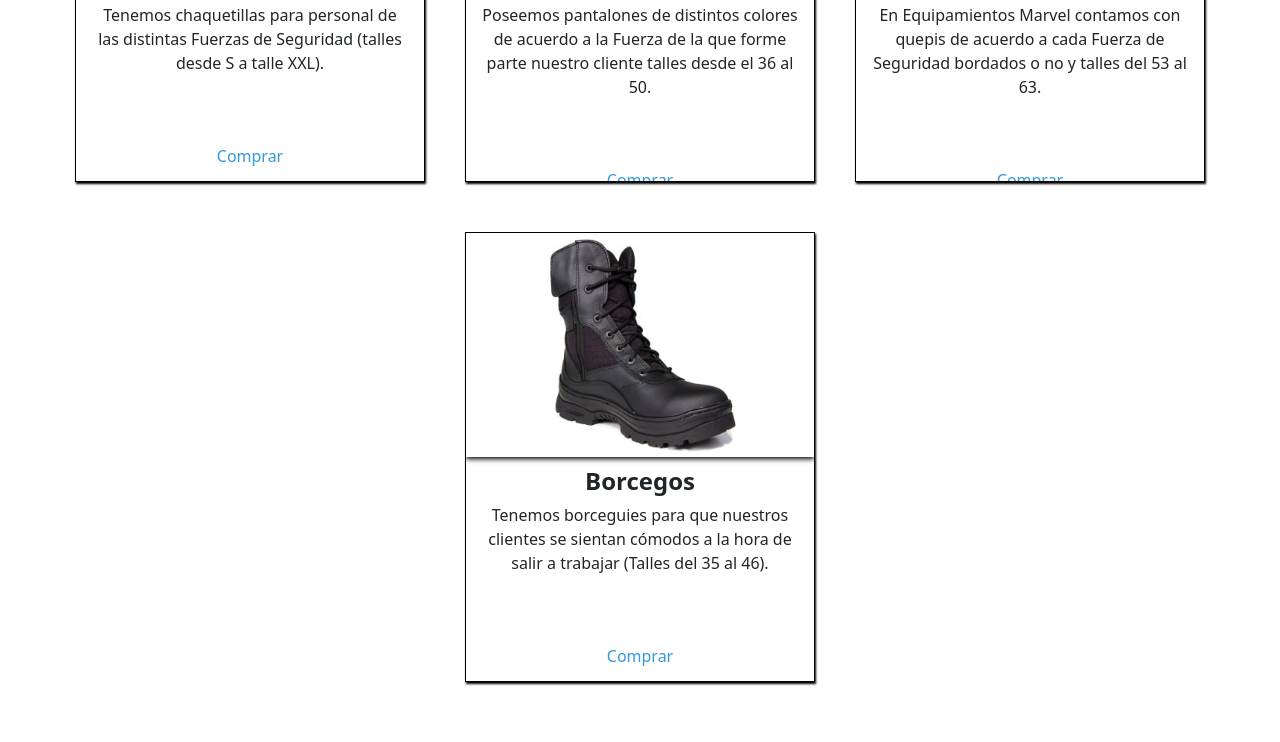
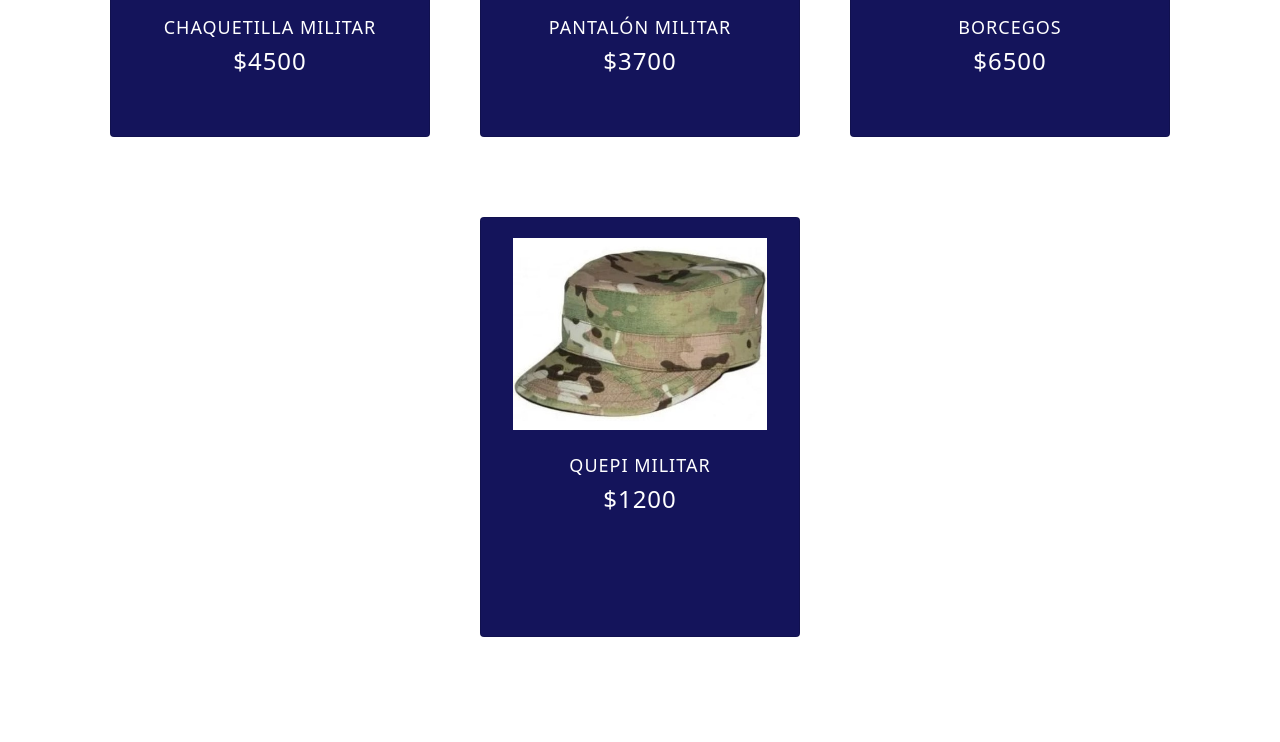
Before and after one commit to uri21199/Equipamientos-Marvel, a website: page ffaa.html in a window 1280 px wide. Shown: the part 786-1528 px from the top of the page. After the commit the page ends 1478 px from the top, so only its background shows below. Drawn offline with nearby package versions, Linux system fonts and the light colour scheme.

Commit message:
Cards actualizadas

```diff
--- a/ffaa.html
+++ b/ffaa.html
@@ -101,32 +101,48 @@
 
 <section class="cards">
 
-    <div class="cardsItems">
-        <img src="images/ffaa/chaquetilla-1.jpg" alt="Chaquetilla Mimetizada">
-        <h4>Chaquetillas</h4>
-        <p>Tenemos chaquetillas para personal de las distintas Fuerzas de Seguridad (talles desde S a talle XXL).</p>
-        <a href="#">Comprar</a>
+    <div class="card">
+        <div class="img">
+            <img src="images/ffaa/chaquetilla-1.jpg" alt="">
+        </div>
+        <div class="content">
+            <h3>Chaquetilla Militar</h3>
+            <h2 class="precio">$4500</h2>
+            <a href="#" class="comprar">Comprar</a>
+        </div>
     </div>
 
-    <div class="cardsItems">
-        <img src="images/ffaa/pantalon-1.jpg" alt="Pantalon Mimetizado">
-        <h4>Pantalones</h4>
-        <p>Poseemos pantalones de distintos colores de acuerdo a la Fuerza de la que forme parte nuestro cliente talles desde el 36 al 50.</p>
-        <a href="#">Comprar</a>
+    <div class="card">
+        <div class="img">
+            <img src="images/ffaa/pantalon-1.jpg" alt="">
+        </div>
+        <div class="content">
+            <h3>Pantalón Militar</h3>
+            <h2 class="precio">$3700</h2>
+            <a href="#" class="comprar">Comprar</a>
+        </div>
     </div>
 
-    <div class="cardsItems">
-        <img src="images/ffaa/quepi-1.jpg" alt="Quepi Mimetizado">
-        <h4>Quepi</h4>
-        <p>En Equipamientos Marvel contamos con quepis de acuerdo a cada Fuerza de Seguridad bordados o no y talles del 53 al 63.</p>
-        <a href="#">Comprar</a>
+    <div class="card">
+        <div class="img">
+            <img src="images/ffaa/borcegos-1.jpg" alt="">
+        </div>
+        <div class="content">
+            <h3>Borcegos</h3>
+            <h2 class="precio">$6500</h2>
+            <a href="#" class="comprar">Comprar</a>
+        </div>
     </div>
 
-    <div class="cardsItems">
-        <img src="images/ffaa/borcegos-1.jpg" alt="Borcegos">
-        <h4>Borcegos</h4>
-        <p>Tenemos borceguies para que nuestros clientes se sientan cómodos a la hora de salir a trabajar (Talles del 35 al 46).</p>
-        <a href="#">Comprar</a>
+    <div class="card">
+        <div class="img">
+            <img src="images/ffaa/quepi-1.jpg" alt="">
+        </div>
+        <div class="content">
+            <h3>Quepi Militar</h3>
+            <h2 class="precio">$1200</h2>
+            <a href="#" class="comprar">Comprar</a>
+        </div>
     </div>
 
 </section>
--- a/scss/components/_cards.scss
+++ b/scss/components/_cards.scss
@@ -1,22 +1,5 @@
 @import '../bases/variables';
 @import '../bases/lists';
-
-%muestras {
-    display: flex;
-    flex-wrap: wrap;
-    justify-content: center;
-    margin: auto;
-}
-
-%cards{
-    width: 350px;
-    margin: 20px;
-    position: relative;
-    top: 20px;
-    border: 1px solid black;
-    box-shadow: 1px 2px 2px black;
-    text-align: center;
-}
 
 
 /*Cards de Inicio*/
@@ -24,8 +7,10 @@
 .alcance{
     width: 100%;
     min-height: 500px;
-    margin-bottom: 50px;
-    @extend %muestras;
+    display: flex;
+    flex-wrap: wrap;
+    justify-content: center;
+    margin: auto;
 
     a{
         color: nth($colores,2);
@@ -34,7 +19,14 @@
 
 
     .alcanceFuerzas{
-        @extend %cards;
+        width: 350px;
+        margin: 20px;
+        margin-bottom: 100px;
+        position: relative;
+        top: 20px;
+        border: 1px solid black;
+        box-shadow: 1px 2px 2px black;
+        text-align: center;
         height: 500px;
         bottom: 25px;
 
@@ -74,48 +66,87 @@
     width: 100%;
     min-height: 1000px;
     margin-bottom: 50px;
-    @extend %muestras;
+    display: flex;
+    flex-wrap: wrap;
+    justify-content: center;
+    margin: auto;
 
-    .cardsItems{
-        @extend %cards;
-        height: 450px;
-        bottom: 250px;
+    .card{
+        position: relative;
+        width: 320px;
+        height: 420px;
+        background: $bg-color;
         overflow: hidden;
-        transition: all 0.25s;
+        margin: 25px;
 
-        &:hover{
-            transform: translate(-5px, -5px);
-            box-shadow: 2px 4px 4px black;
-            transition: all .2s;
+        .img {
+            position: relative;
+            width: 100%;
+            display: flex;
+            justify-content: center;
+            align-items: center;
+            padding-top: 20px;
+
+            img{
+                max-width: 80%;
+                transition: .35s;
+            }
         }
 
-        a{
+        .content{
             position: relative;
-            top: 3.3em;
-        }
+            padding: 25px;
+            display: flex;
+            justify-content: center;
+            align-items: center;
+            flex-direction: column;
+            z-index: 1;
 
-        img{
-            width: 100%;
-            height: 50%;
-            object-fit: contain;
-            box-shadow: 0 2px 5px black;
-        }
 
-        h4{
-            font-weight: 600;
-            margin-top: 10px;
-        }
+            h3{
+                font-size: 18px;
+                color: #fff;
+                font-weight: 500;
+                text-transform: uppercase;
+                letter-spacing: 1px;
+            }
 
-        p{
-            padding: 0 1rem;
-            font-size: 16px;
-            font-weight: 300;
-        }
 
-        a{
-            font-weight: 500;
-            text-decoration: none;
-            color: nth($colores,3);
+            .precio {
+                font-size: 24px;
+                color: #fff;
+                font-weight: 500;
+                letter-spacing: 1px;
+            }
+
+            .comprar{
+                position: relative;
+                top: 200px;
+                opacity: 0;
+                padding: 10px 30px;
+                margin-top: 15px;
+                color: #fff;
+                text-decoration: none;
+                background: #424149;
+                border-radius: 30px;
+                text-transform: uppercase;
+                letter-spacing: 1px;
+                transition: 0.5s;
+            }
         }
     }
+
+
 }
+
+
+
+
+.card:hover .img img{
+    max-width: 70%;
+}
+
+.card:hover .content .comprar{
+    top: 0;
+    opacity: 1;
+}
```
Also changed, not shown: ffss.html (+36 -20 lines), styles/styles.css, 1 other file.
